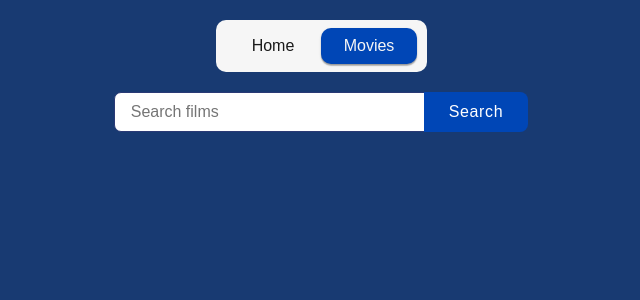
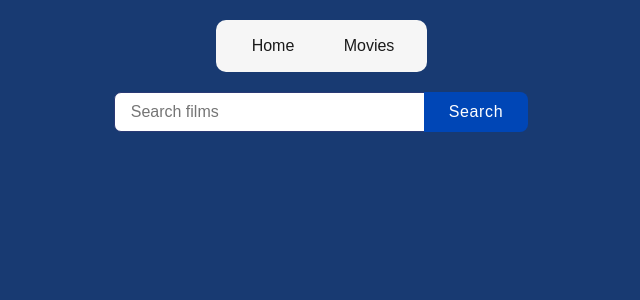
Before and after one commit to Nataliia-Homyk324/goit-react-hw-05, a React (Vite) app: page /movies in a window 1280 px wide. Shown: the top 300 px of the page, without its empty margins (319-959 px from the left). Built offline with nearby package versions, Linux system fonts and the light colour scheme.

Commit message:
Navigation nav link

```diff
--- a/src/components/MovieList/MovieList.jsx
+++ b/src/components/MovieList/MovieList.jsx
@@ -1,6 +1,5 @@
 import MovieItem from '../MovieItem/MovieItem';
 import style from './MovieList.module.css';
-// import { Link } from 'react-router-dom';
 
 const MovieList = ({ filmsList }) => {
   return (
@@ -8,9 +7,7 @@ const MovieList = ({ filmsList }) => {
       <ul className={style.filmsList}>
         {filmsList.map(film => (
           <li key={film.id} className={style.filmItem}>
-            {/* <Link to={`/movies/${film.id}`}> */}
             <MovieItem dataFilm={film} />
-            {/* </Link> */}
           </li>
         ))}
       </ul>
--- a/src/components/Navigation/Navigation.jsx
+++ b/src/components/Navigation/Navigation.jsx
@@ -1,12 +1,10 @@
-import { NavLink, useLocation } from 'react-router-dom';
+import { NavLink } from 'react-router-dom';
 import style from './Navigation.module.css';
 import clsx from 'clsx';
 
 const Navigation = () => {
-  const location = useLocation();
-
-  const buildLinkClass = to => {
-    return clsx(style.navLink, location.pathname === to && style.navLinkActive);
+  const buildLinkClass = ({ isActive }) => {
+    return clsx(style.navLink, isActive && style.navLinkActive);
   };
 
   return (
```
